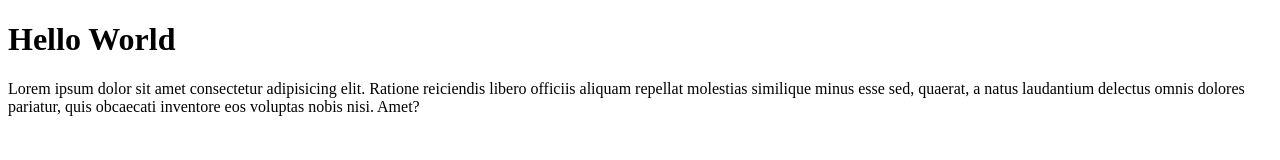
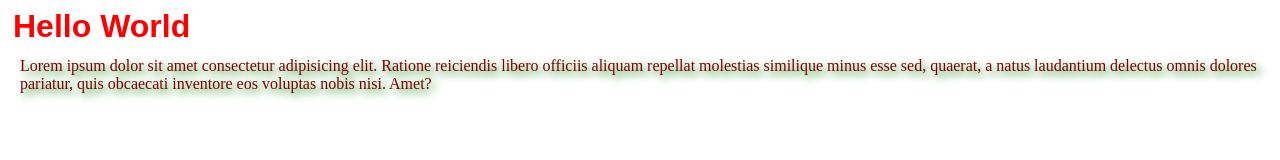
Before and after one commit to Obaloluwa-David/fuzzy-pancake, a plain HTML site: page index.html in a window 1280 px wide. Drawn offline with Linux system fonts and the light colour scheme.

Commit message:
I added CSS

```diff
--- a/index.html
+++ b/index.html
@@ -4,6 +4,7 @@
     <meta charset="UTF-8">
     <meta name="viewport" content="width=h2, initial-scale=1.0">
     <title>Document</title>
+    <link rel="stylesheet" href="style.css">
 </head>
 <body>
     <h1>Hello World</h1>
--- /dev/null
+++ b/style.css
@@ -0,0 +1,11 @@
+h1{
+    color: red;
+    margin: 5px;
+    font-family: sans-serif;
+}
+
+p{
+    color: maroon;
+    margin: 12px;
+    text-shadow: 4px 4px 8px green;
+}
```
